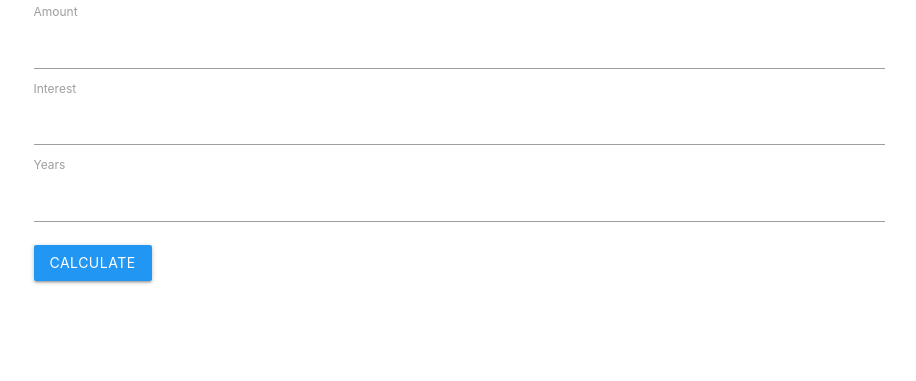
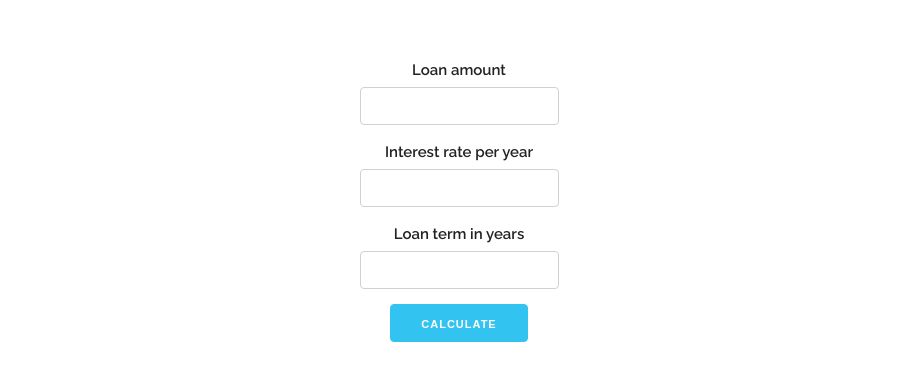
Before and after one commit to moElhaj/PWA-javascript-loan-calculator, a plain HTML site: page index.html in a window 1280 px wide. Shown: the whole page, without its empty margins (181-1097 px from the left). Drawn offline with nearby package versions, Linux system fonts and the light colour scheme.

Commit message:
Update index.html

```diff
--- a/index.html
+++ b/index.html
@@ -5,65 +5,45 @@
     <meta charset="UTF-8">
     <meta name="viewport" content="width=device-width, initial-scale=1.0">
     <meta http-equiv="X-UA-Compatible" content="ie=edge">
-    <link rel="stylesheet" href="https://cdnjs.cloudflare.com/ajax/libs/materialize/1.0.0/css/materialize.min.css">
+    <link rel="stylesheet" href="https://cdnjs.cloudflare.com/ajax/libs/skeleton/2.0.4/skeleton.min.css">
+    <link href="https://fonts.googleapis.com/css?family=Raleway:400,300,600" rel="stylesheet">
     <title>Loan Calculator</title>
-    <link rel="stylesheet" href="main.css">
+    <style>
+        body {font-family: 'Raleway', sans-serif;}
+        p {margin-bottom: .5rem !important;}
+        .container {text-align: center; padding-top: 50px ;}
+        .columns {padding: 4rem 0 7rem;}
+        .invalidNumber {color:red;}
+    </style>
 </head>
 
 <body>
     <div class="container">
+        <div class="row">
 
-        <div class="row">
-            <div class="col s12 calculate">
+            <div>
                 <form id="calculateForm">
                     <div class="col s12">
-                        <label for="amount">Amount</label>
-                        <input id="amount" type="number" required>
+                        <label for="amount">Loan amount</label>
+                        <input id="amount" type="text" required>
                     </div>
                     <div class="col s12">
-                        <label for="interest">Interest</label>
-                        <input id="interest" type="number" required>
+                        <label for="interest">Interest rate per year</label>
+                        <input id="interest" type="text" required>
                     </div>
                     <div class="col s12">
-                        <label for="years">Years</label>
+                        <label for="years">Loan term in years</label>
                         <input id="years" type="number" required>
                     </div>
                     <div class="input-field col s12">
-                        <button class="btn blue" type="submit">Calculate</button>
+                        <button class="button-primary" type="submit">Calculate</button>
                     </div>
                 </form>
             </div>
-        </div>
 
-        <div class="row">
-            <div class="col s12">
-                <div id="error" class="card-panel red lighten-1 white-text" style="display:none">
-                </div>
-            </div>
-        </div>
-
-        <div class="row">
-            <div class="col s12" id="calculation">
-
-            </div>
-            <div class="col s12">
-                <!-- Loader -->
-                <div id="loader" style="display:none">
-                    <div class="preloader-wrapper small active">
-                        <div class="spinner-layer spinner-blue-only">
-                            <div class="circle-clipper left">
-                                <div class="circle"></div>
-                            </div>
-                            <div class="gap-patch">
-                                <div class="circle"></div>
-                            </div>
-                            <div class="circle-clipper right">
-                                <div class="circle"></div>
-                            </div>
-                        </div>
-                    </div>
-                </div>
-                <!-- /Loader -->
+            <div>
+                <div id="error" class="invalidNumber" style="display:none"></div>
+                <div class="col s12" id="calculation"></div>
             </div>
         </div>
 
```
